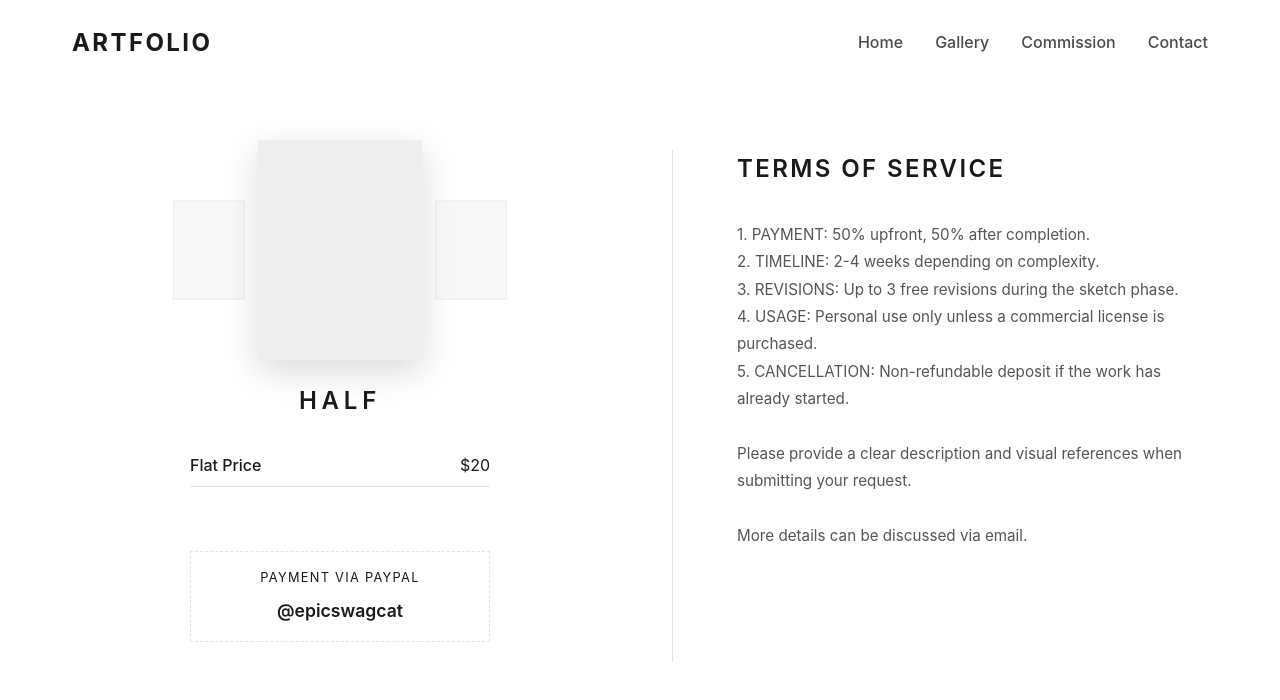
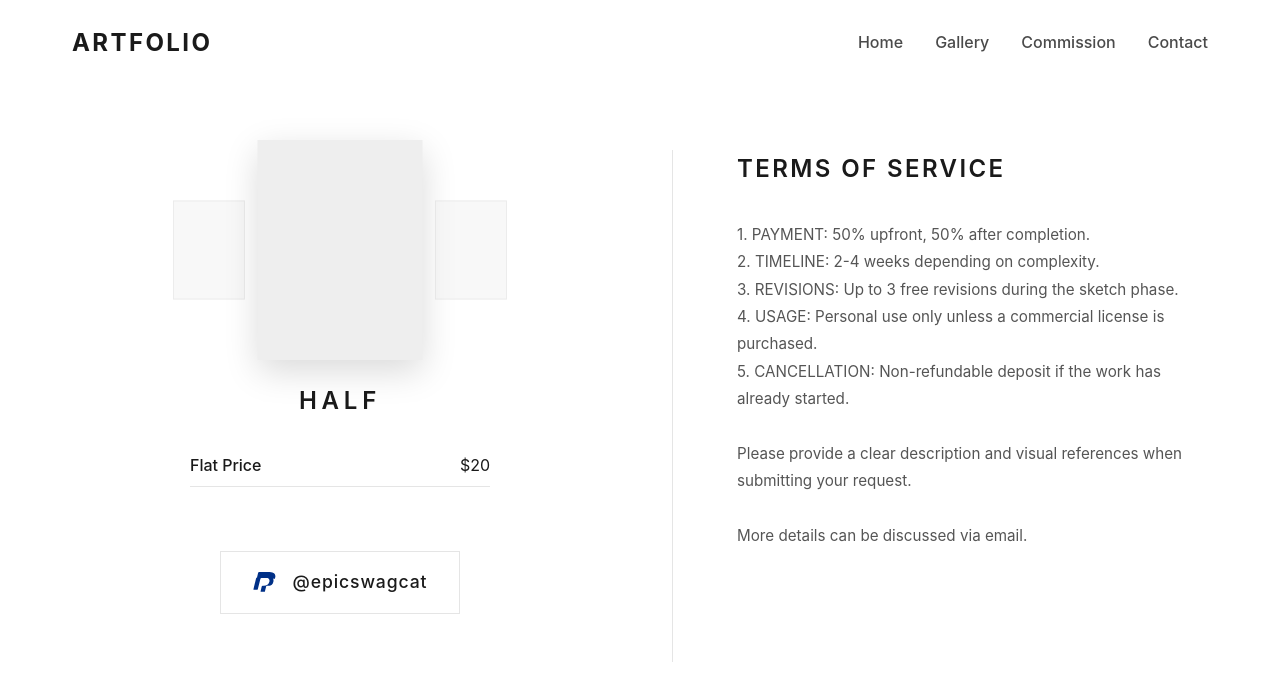
Before and after one commit to necesario0/Artfolio, a Next.js app: page /commission in a window 1280 px wide. Shown: the top 700 px of the page. Built offline with nearby package versions, Linux system fonts and the light colour scheme.

Commit message:
Refine PayPal info to use logo and handle horizontal layout

```diff
--- a/src/app/commission/page.module.css
+++ b/src/app/commission/page.module.css
@@ -83,25 +83,24 @@
 .paymentInfo {
   margin-top: 3rem;
   display: flex;
-  flex-direction: column;
   align-items: center;
-  gap: 0.5rem;
-  padding: 1rem;
-  border: 1px dashed rgba(0, 0, 0, 0.1);
-  width: 100%;
-  max-width: 300px;
+  justify-content: center;
+  gap: 1rem;
+  padding: 1rem 2rem;
+  border: 1px solid rgba(0, 0, 0, 0.1);
+  width: fit-content;
 }
 
-.paymentLabel {
-  font-size: 0.8rem;
-  text-transform: uppercase;
-  letter-spacing: 0.1em;
-  color: var(--accent);
+.paymentLogo {
+  width: 24px;
+  height: 24px;
+  color: #003087; /* PayPal Blue */
 }
 
 .paymentHandle {
-  font-weight: 600;
+  font-weight: 500;
   font-size: 1.1rem;
+  letter-spacing: 0.05em;
 }
 
 /* Right Side: Terms of Service */
--- a/src/app/commission/page.tsx
+++ b/src/app/commission/page.tsx
@@ -96,7 +96,9 @@ export default function CommissionPage() {
         </div>
 
         <div className={styles.paymentInfo}>
-          <span className={styles.paymentLabel}>Payment via PayPal</span>
+          <svg className={styles.paymentLogo} viewBox="0 0 24 24" fill="currentColor">
+            <path d="M20.067 8.478c.492.88.556 2.014.307 3.292-.472 2.413-2.122 4.03-4.397 4.03h-1.897c-.476 0-.888.32-.995.787l-.017.076-1.108 4.699-.011.044c-.044.185-.209.32-.403.32H7.939c-.167 0-.315-.102-.369-.255l-.013-.046 1.101-4.664.033-.14c.107-.467.52-.787.995-.787h1.162c2.755 0 4.896-1.158 5.526-3.99.231-1.038.164-1.926-.266-2.607-.442-.699-1.252-1.122-2.316-1.122H8.384c-.475 0-.888.32-.995.787l-.017.076L4.8 19.333c-.044.185-.209.32-.403.32H.833c-.167 0-.315-.102-.369-.255l-.013-.046 2.585-10.952c.107-.467.52-.787.995-.787h6.645c2.324 0 4.225.26 5.553 1.053 1.341.8 2.079 2.014 1.838 4.14-.153.774-.413 1.45-.764 2.014-.342.553-.787 1.011-1.312 1.357-.514.339-1.103.583-1.748.723.645-.14 1.234-.384 1.748-.723.525-.346.97-.804 1.312-1.357.351-.564.611-1.24.764-2.014.241-2.126-.497-3.34-1.838-4.14-1.328-.793-3.229-1.053-5.553-1.053H4.436c-.167 0-.315-.102-.369-.255l-.013-.046 1.09-4.622c.107-.467.52-.787.995-.787h8.807c2.324 0 4.225.26 5.553 1.053 1.341.8 2.079 2.014 1.838 4.14-.153.774-.413 1.45-.764 2.014z" />
+          </svg>
           <span className={styles.paymentHandle}>@epicswagcat</span>
         </div>
       </div>
```
